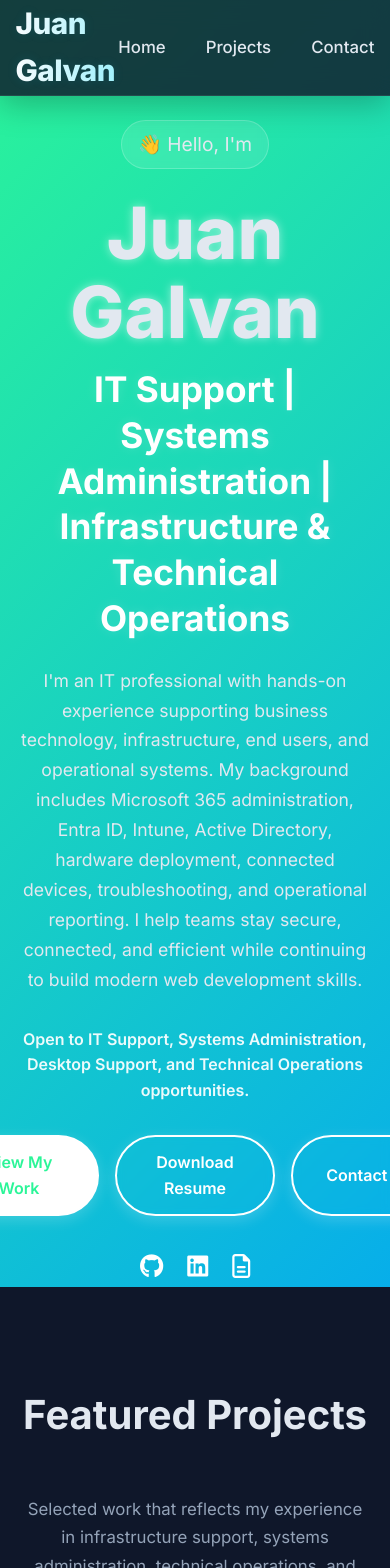
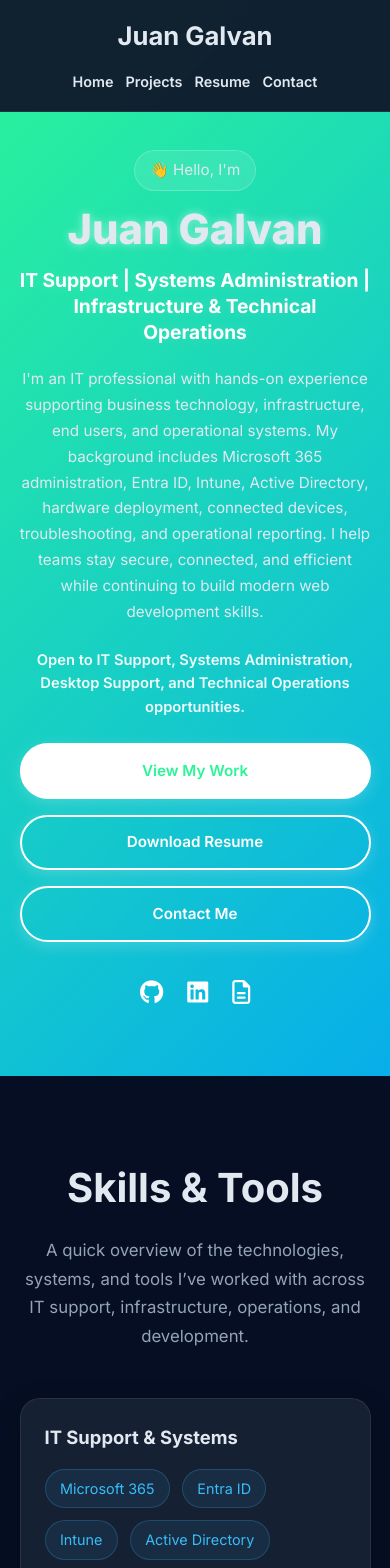
Before and after one commit to Juang1908/juang-portfolio, a React (Vite) app: page / in a window 390 px wide. Shown: the top 1568 px of the page. Built offline with nearby package versions, Linux system fonts and the light colour scheme; no server answers.

Commit message:
Improve portfolio responsiveness and mobile layout polish

```diff
--- a/src/App.css
+++ b/src/App.css
@@ -3,23 +3,7 @@
   padding: 0;
   box-sizing: border-box;
 }
-/*
-:root {
-  --primary-color: #7c3aed;
-  --primary-dark: #5b21b6;
-  --secondary-color: #db2777;
-  --accent-color: #f472b6;
-  --text-color: #e2e8f0;
-  --light-text: #94a3b8;
-  --background: #0f172a;
-  --section-bg: #1e293b;
-  --card-bg: #1e293b;
-  --gradient-start: #7c3aed;
-  --gradient-end: #db2777;
-  --nav-bg: rgba(15, 23, 42, 0.8);
-  --card-border: rgba(148, 163, 184, 0.1);
-}
-*/
+
 :root {
   --primary-color: #2bf598;
   --primary-dark: #5b21b6;
@@ -57,42 +41,39 @@ body {
   transform: translateY(0);
 }
 
+/* Navbar */
+
 .navbar {
   position: fixed;
   top: 0;
-  left: 0;
-  right: 0;
+  width: 100%;
+  padding: 1.25rem 5%;
+  display: flex;
+  justify-content: space-between;
+  align-items: center;
+  background: rgba(15, 23, 42, 0.95);
+  backdrop-filter: blur(10px);
   z-index: 1000;
-  background: rgba(15, 23, 42, 0.82);
-  backdrop-filter: blur(12px);
   border-bottom: 1px solid rgba(255, 255, 255, 0.08);
-  box-shadow: 0 8px 30px rgba(0, 0, 0, 0.25);
-}
-.navbar-container {
-  width: min(1280px, 92%);
-  margin: 0 auto;
-  min-height: 88px;
-  display: flex;
-  align-items: center;
-  justify-content: space-between;
 }
 
 .logo {
-  text-decoration: none;
-  font-size: 1.85rem;
-  font-weight: 800;
+  font-size: 2rem;
+  font-weight: 700;
   color: var(--text-color);
-  letter-spacing: -0.5px;
-  background: linear-gradient(90deg, #ffffff, #a5f3fc);
-  -webkit-background-clip: text;
-  -webkit-text-fill-color: transparent;
-  text-shadow: 0 0 12px rgba(36, 187, 242, 0.1);
+  white-space: nowrap;
 }
 
 .nav-links {
   display: flex;
   align-items: center;
-  gap: 2.5rem;
+  gap: 1.5rem;
+  list-style: none;
+  margin: 0;
+  padding: 0;
+}
+
+.nav-links li {
   list-style: none;
 }
 
@@ -102,9 +83,7 @@ body {
   font-size: 1.05rem;
   font-weight: 600;
   position: relative;
-  transition:
-    color 0.3s ease,
-    transform 0.3s ease;
+  transition: color 0.3s ease;
 }
 
 .nav-links a::after {
@@ -130,6 +109,9 @@ body {
 .nav-links a:hover::after {
   width: 100%;
 }
+
+/* Form states */
+
 .input-error {
   border: 1px solid #ff6b6b !important;
   box-shadow: 0 0 0 1px rgba(255, 107, 107, 0.15);
@@ -164,34 +146,6 @@ body {
   }
 }
 
-.nav-links a {
-  text-decoration: none;
-  color: var(--text-color);
-  font-weight: 500;
-  transition: all 0.3 ease;
-  position: relative;
-  cursor: pointer;
-}
-
-.nav-links a::after {
-  content: '';
-  position: absolute;
-  bottom: -5px;
-  left: 0;
-  width: 0;
-  height: 2px;
-  background: var(--accent-color);
-  transition: width 0.3s ease;
-}
-
-.nav-links a:hover {
-  color: var(--accent-color);
-}
-
-.nav-links a:hover::after {
-  width: 100%;
-}
-
 /* Hero Section */
 
 .hero {
@@ -201,7 +155,6 @@ body {
     var(--gradient-start) 0%,
     var(--gradient-end) 100%
   );
-
   display: flex;
   align-items: center;
   padding: 0 5%;
@@ -390,37 +343,68 @@ body {
   width: 100%;
 }
 
-/* Hero Media Queries */
+/* Skills Section */
 
-@media (max-width: 1024px) {
-  .hero-container {
-    flex-direction: column;
+.skills {
+  padding: 5rem 5%;
+  background: rgba(6, 14, 35, 0.96);
   text-align: center;
-    gap: 3rem;
-    padding-top: 120px;
 }
 
-  .hero-content {
-    text-align: center;
-    max-width: 100%;
+.skills-title {
+  font-size: 2.5rem;
+  font-weight: 700;
+  color: var(--text-color);
+  margin-bottom: 1rem;
 }
 
-  .cta-buttons {
-    justify-content: center;
+.skills-intro {
+  max-width: 760px;
+  margin: 0 auto 3rem;
+  color: var(--light-text);
+  font-size: 1.05rem;
+  line-height: 1.7;
 }
 
-  .social-links {
-    justify-content: center;
-  }
+.skills-grid {
+  max-width: 1200px;
+  margin: 0 auto;
+  display: grid;
+  grid-template-columns: repeat(auto-fit, minmax(240px, 1fr));
+  gap: 1.5rem;
 }
 
-@media (max-width: 768px) {
-  .hero-image-container {
-    display: none;
-  }
+.skills-card {
+  background: rgba(30, 41, 59, 0.72);
+  border: 1px solid rgba(255, 255, 255, 0.08);
+  border-radius: 20px;
+  padding: 1.5rem;
+  text-align: left;
+  box-shadow: 0 10px 30px rgba(0, 0, 0, 0.18);
 }
 
-/* Projects Sections */
+.skills-card h3 {
+  font-size: 1.15rem;
+  color: var(--text-color);
+  margin-bottom: 1rem;
+}
+
+.skills-tags {
+  display: flex;
+  flex-wrap: wrap;
+  gap: 0.75rem;
+}
+
+.skills-tags span {
+  padding: 0.45rem 0.9rem;
+  border-radius: 999px;
+  font-size: 0.9rem;
+  color: #38bdf8;
+  background: rgba(56, 189, 248, 0.08);
+  border: 1px solid rgba(56, 189, 248, 0.22);
+}
+
+/* Projects Section */
 
 .projects {
   padding: 6rem 5%;
@@ -432,6 +416,15 @@ body {
   text-align: center;
   font-size: 2.5rem;
   margin-bottom: 3rem;
+}
+
+.projects-intro {
+  max-width: 760px;
+  margin: 0 auto 3rem;
+  text-align: center;
+  color: var(--light-text);
+  font-size: 1.05rem;
+  line-height: 1.7;
 }
 
 .project-grid {
@@ -453,22 +446,6 @@ body {
   display: flex;
   flex-direction: column;
 }
-.projects-intro {
-  max-width: 760px;
-  margin: 0 auto 3rem;
-  text-align: center;
-  color: var(--light-text);
-  font-size: 1.05rem;
-  line-height: 1.7;
-}
-.contact-intro {
-  max-width: 760px;
-  margin: 0 auto 2rem;
-  text-align: center;
-  color: var(--light-text);
-  font-size: 1.05rem;
-  line-height: 1.7;
-}
 
 .project-card::before {
   content: '';
@@ -482,7 +459,6 @@ body {
     var(--gradient-start) 0%,
     var(--gradient-end) 100%
   );
-
   opacity: 0;
   transition: opacity 0.3s ease;
   z-index: 1;
@@ -555,7 +531,67 @@ body {
   border: 1px solid rgba(244, 114, 182, 0.2);
 }
 
-/* contact section */
+/* AI Section */
+
+.ai-chat-section {
+  padding: 5rem 5%;
+  background: linear-gradient(
+    180deg,
+    rgba(15, 23, 42, 0.96),
+    rgba(10, 15, 30, 0.98)
+  );
+  text-align: center;
+}
+
+.ai-chat-container {
+  max-width: 850px;
+  margin: 0 auto;
+  padding: 3rem 2rem;
+  border: 1px solid rgba(255, 255, 255, 0.08);
+  border-radius: 24px;
+  background: rgba(15, 23, 42, 0.72);
+  backdrop-filter: blur(10px);
+  box-shadow: 0 10px 40px rgba(0, 0, 0, 0.25);
+}
+
+.ai-chat-title {
+  font-size: 2rem;
+  font-weight: 700;
+  color: var(--text-color);
+  margin-bottom: 1rem;
+}
+
+.ai-chat-description {
+  max-width: 700px;
+  margin: 0 auto 2rem;
+  color: var(--light-text);
+  font-size: 1.05rem;
+  line-height: 1.7;
+}
+
+.ai-chat-button {
+  display: inline-block;
+  padding: 0.95rem 2rem;
+  border-radius: 999px;
+  text-decoration: none;
+  font-weight: 600;
+  color: white;
+  background: linear-gradient(
+    90deg,
+    var(--gradient-start),
+    var(--gradient-end)
+  );
+  transition:
+    transform 0.3s ease,
+    box-shadow 0.3s ease;
+  box-shadow: 0 8px 24px rgba(37, 99, 235, 0.25);
+}
+
+.ai-chat-button:hover {
+  box-shadow: 0 12px 30px rgba(34, 211, 238, 0.28);
+}
+
+/* Contact Section */
 
 .contact {
   padding: 6rem 5%;
@@ -582,6 +618,15 @@ body {
   text-align: center;
   font-size: 2.5rem;
   margin-bottom: 3rem;
+}
+
+.contact-intro {
+  max-width: 760px;
+  margin: 0 auto 2rem;
+  text-align: center;
+  color: var(--light-text);
+  font-size: 1.05rem;
+  line-height: 1.7;
 }
 
 .contact-content {
@@ -673,63 +718,9 @@ body {
   border: 1px solid rgba(239, 68, 68, 0.2);
   color: #f87171;
 }
-.ai-chat-section {
-  padding: 5rem 5%;
-  background: linear-gradient(
-    180deg,
-    rgba(15, 23, 42, 0.96),
-    rgba(10, 15, 30, 0.98)
-  );
-  text-align: center;
-}
 
-.ai-chat-container {
-  max-width: 850px;
-  margin: 0 auto;
-  padding: 3rem 2rem;
-  border: 1px solid rgba(255, 255, 255, 0.08);
-  border-radius: 24px;
-  background: rgba(15, 23, 42, 0.72);
-  backdrop-filter: blur(10px);
-  box-shadow: 0 10px 40px rgba(0, 0, 0, 0.25);
-}
+/* Footer */
 
-.ai-chat-title {
-  font-size: 2rem;
-  font-weight: 700;
-  color: var(--text-color);
-  margin-bottom: 1rem;
-}
-
-.ai-chat-description {
-  max-width: 700px;
-  margin: 0 auto 2rem;
-  color: var(--light-text);
-  font-size: 1.05rem;
-  line-height: 1.7;
-}
-
-.ai-chat-button {
-  display: inline-block;
-  padding: 0.95rem 2rem;
-  border-radius: 999px;
-  text-decoration: none;
-  font-weight: 600;
-  color: white;
-  background: linear-gradient(
-    90deg,
-    var(--gradient-start),
-    var(--gradient-end)
-  );
-  transition:
-    transform 0.3s ease,
-    box-shadow 0.3s ease;
-  box-shadow: 0 8px 24px rgba(37, 99, 235, 0.25);
-}
-
-.ai-chat-button:hover {
-  box-shadow: 0 12px 30px rgba(34, 211, 238, 0.28);
-}
 .footer {
   background: rgba(2, 6, 23, 0.95);
   border-top: 1px solid rgba(255, 255, 255, 0.08);
@@ -777,3 +768,162 @@ body {
   color: var(--light-text);
   margin-top: 1rem;
 }
+
+/* Responsive */
+
+@media (max-width: 1024px) {
+  .hero-container {
+    flex-direction: column;
+    text-align: center;
+    gap: 3rem;
+    padding-top: 120px;
+  }
+
+  .hero-content {
+    text-align: center;
+    max-width: 100%;
+  }
+
+  .cta-buttons {
+    justify-content: center;
+  }
+
+  .social-links {
+    justify-content: center;
+  }
+}
+
+@media (max-width: 768px) {
+  .navbar {
+    padding: 1rem 5%;
+    flex-direction: column;
+    justify-content: center;
+    align-items: center;
+    gap: 0.75rem;
+  }
+
+  .logo {
+    font-size: 1.8rem;
+    text-align: center;
+  }
+
+  .nav-links {
+    display: flex;
+    flex-wrap: wrap;
+    justify-content: center;
+    align-items: center;
+    gap: 0.9rem;
+  }
+
+  .nav-links a {
+    font-size: 0.95rem;
+  }
+
+  .hero {
+    min-height: auto;
+    padding: 0 5% 4rem;
+  }
+
+  .hero-container {
+    padding-top: 150px;
+    gap: 2rem;
+  }
+
+  .hero-content {
+    max-width: 100%;
+  }
+
+  .hero-image-container {
+    display: none;
+  }
+
+  .glitch {
+    font-size: 3.2rem;
+    line-height: 1.1;
+    margin-bottom: 1rem;
+  }
+
+  .hero-subtitle {
+    font-size: 1.5rem;
+    line-height: 1.3;
+    margin-bottom: 1.25rem;
+  }
+
+  .hero-description {
+    font-size: 1rem;
+    line-height: 1.7;
+    margin-bottom: 1.5rem;
+  }
+
+  .hero-availability {
+    font-size: 0.98rem;
+    line-height: 1.6;
+    margin-bottom: 1.5rem;
+  }
+
+  .hero-badge {
+    font-size: 1rem;
+    margin-bottom: 1rem;
+  }
+
+  .cta-buttons {
+    display: flex;
+    flex-direction: column;
+    align-items: center;
+    gap: 1rem;
+    width: 100%;
+  }
+
+  .cta-primary,
+  .cta-secondary {
+    width: 100%;
+    max-width: 280px;
+    min-width: unset;
+    text-align: center;
+    justify-content: center;
+  }
+}
+
+@media (max-width: 480px) {
+  .logo {
+    font-size: 1.6rem;
+  }
+
+  .nav-links {
+    gap: 0.75rem;
+  }
+
+  .nav-links a {
+    font-size: 0.9rem;
+  }
+
+  .glitch {
+    font-size: 2.6rem;
+    line-height: 1.1;
+  }
+
+  .hero-subtitle {
+    font-size: 1.2rem;
+    line-height: 1.35;
+  }
+
+  .hero-description {
+    font-size: 0.95rem;
+  }
+
+  .hero-availability {
+    font-size: 0.92rem;
+  }
+
+  .hero-badge {
+    font-size: 0.95rem;
+    padding: 0.45rem 0.9rem;
+  }
+
+  .cta-primary,
+  .cta-secondary {
+    max-width: 100%;
+    font-size: 0.95rem;
+    padding: 0.85rem 1.25rem;
+  }
+}
--- a/src/App.jsx
+++ b/src/App.jsx
@@ -1,6 +1,7 @@
 import './App.css'
 import { Navbar } from './components/Navbar'
 import { Hero } from './components/Hero'
+import { Skills } from './components/Skills'
 import { Projects } from './components/Projects'
 import { AIChat } from './components/AIChat'
 import { Contact } from './components/Contact'
@@ -21,6 +22,7 @@ function App() {
     <div className={`app ${isLoaded ? 'loaded' : ''}`}>
       <Navbar />
       <Hero />
+      <Skills />
       <Projects />
       <AIChat />
       <Contact />
--- a/src/components/Hero.jsx
+++ b/src/components/Hero.jsx
@@ -16,7 +16,8 @@ const staggerContainer = {
 }
 
 export const Hero = () => {
-  const resumeUrl = '/Juan-Galvan-Resume.pdf' // replace with your actual resume file path
+  const resumeUrl =
+    'https://drive.google.com/file/d/1O064N_B4BNYww97nR4LHkreR3HtPYEHB/view?usp=sharing' // replace with your actual resume file path
 
   return (
     <motion.section
--- a/src/components/Navbar.jsx
+++ b/src/components/Navbar.jsx
@@ -21,15 +21,7 @@ export const Navbar = () => {
       animate={{ y: 0 }}
       transition={{ duration: 0.6, ease: 'easeOut' }}
     >
-      <div className="navbar-container">
-        <motion.a
-          href="#home"
-          className="logo"
-          whileHover={{ scale: 1.04 }}
-          whileTap={{ scale: 0.97 }}
-        >
-          Juan Galvan
-        </motion.a>
+      <motion.div className="logo">Juan Galvan</motion.div>
 
       <motion.ul
         className="nav-links"
@@ -37,31 +29,28 @@ export const Navbar = () => {
         initial="initial"
         animate="animate"
       >
-          <motion.li
-            variants={fadeInUp}
-            whileHover={{ y: -2 }}
-            whileTap={{ scale: 0.97 }}
-          >
+        <motion.li variants={fadeInUp}>
           <a href="#home">Home</a>
         </motion.li>
 
-          <motion.li
-            variants={fadeInUp}
-            whileHover={{ y: -2 }}
-            whileTap={{ scale: 0.97 }}
-          >
+        <motion.li variants={fadeInUp}>
           <a href="#projects">Projects</a>
         </motion.li>
 
-          <motion.li
-            variants={fadeInUp}
-            whileHover={{ y: -2 }}
-            whileTap={{ scale: 0.97 }}
+        <motion.li variants={fadeInUp}>
+          <a
+            href="https://drive.google.com/file/d/1O064N_B4BNYww97nR4LHkreR3HtPYEHB/view?usp=sharing"
+            target="_blank"
+            rel="noopener noreferrer"
           >
+            Resume
+          </a>
+        </motion.li>
+
+        <motion.li variants={fadeInUp}>
           <a href="#contact">Contact</a>
         </motion.li>
       </motion.ul>
-      </div>
     </motion.nav>
   )
 }
--- /dev/null
+++ b/src/components/Skills.jsx
@@ -0,0 +1,94 @@
+/* eslint-disable no-unused-vars */
+import { motion } from 'framer-motion'
+
+const fadeInUp = {
+  initial: { opacity: 0, y: 20 },
+  whileInView: { opacity: 1, y: 0 },
+  transition: { duration: 0.6 },
+}
+
+const skillGroups = [
+  {
+    title: 'IT Support & Systems',
+    items: [
+      'Microsoft 365',
+      'Entra ID',
+      'Intune',
+      'Active Directory',
+      'User Support',
+      'Account Troubleshooting',
+    ],
+  },
+  {
+    title: 'Infrastructure & Networking',
+    items: [
+      'Network Cabling',
+      'Static IP Configuration',
+      'Hardware Deployment',
+      'Printer Support',
+      'POS Support',
+      'Connectivity Troubleshooting',
+    ],
+  },
+  {
+    title: 'Operations & Reporting',
+    items: [
+      'Document Management',
+      'Power BI',
+      'Reporting',
+      'Budget Tracking',
+      'OneDrive',
+      'SharePoint',
+    ],
+  },
+  {
+    title: 'Development',
+    items: [
+      'JavaScript',
+      'React',
+      'Next.js',
+      'Tailwind CSS',
+      'Framer Motion',
+      'Vite',
+    ],
+  },
+]
+
+export const Skills = () => {
+  return (
+    <motion.section
+      id="skills"
+      className="skills"
+      initial="initial"
+      whileInView="whileInView"
+      viewport={{ once: true }}
+    >
+      <motion.h2 className="skills-title" variants={fadeInUp}>
+        Skills & Tools
+      </motion.h2>
+
+      <motion.p className="skills-intro" variants={fadeInUp}>
+        A quick overview of the technologies, systems, and tools I’ve worked
+        with across IT support, infrastructure, operations, and development.
+      </motion.p>
+
+      <div className="skills-grid">
+        {skillGroups.map((group) => (
+          <motion.div
+            key={group.title}
+            className="skills-card"
+            variants={fadeInUp}
+          >
+            <h3>{group.title}</h3>
+
+            <div className="skills-tags">
+              {group.items.map((item) => (
+                <span key={item}>{item}</span>
+              ))}
+            </div>
+          </motion.div>
+        ))}
+      </div>
+    </motion.section>
+  )
+}
```
Lines whose indentation alone changed are shown as unchanged.
